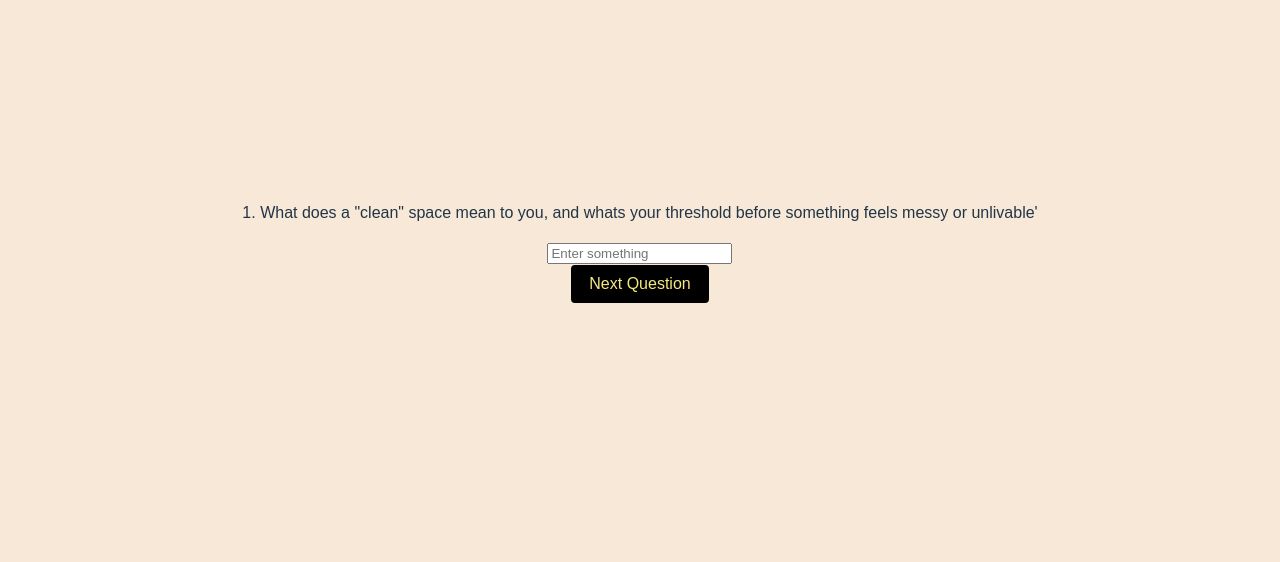
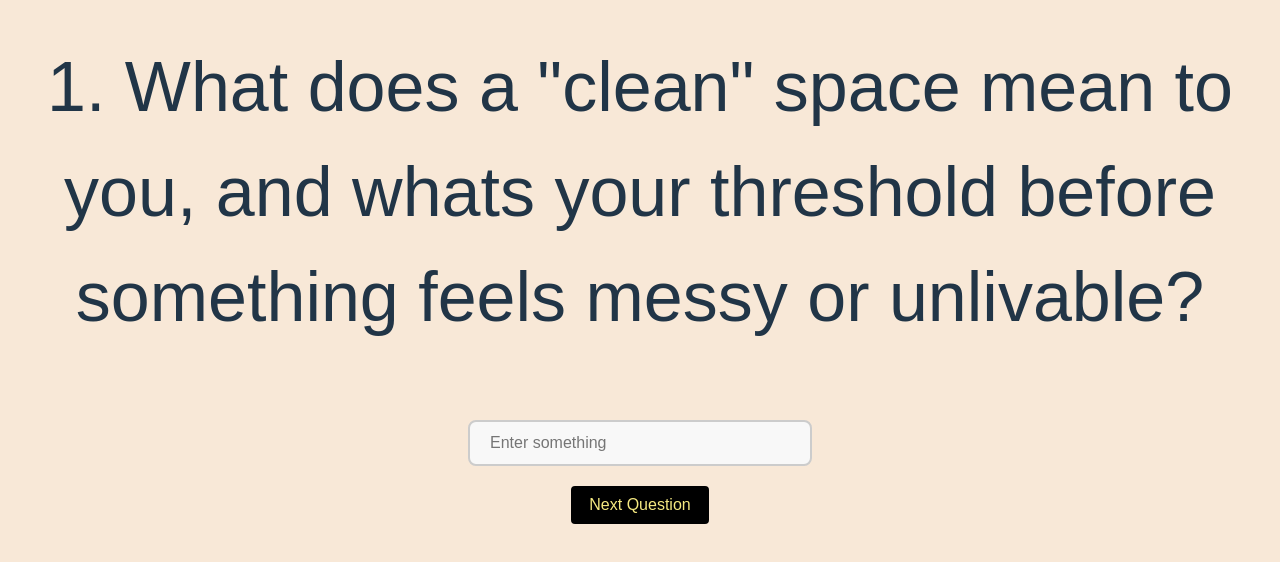
Before and after one commit to MatthewOsorio/BLCHackathon2025, a React (Vite) app in the folder our-project/: page /question in a window 1280 px wide. Shown: the part 216-778 px from the top of the page. Built offline with nearby package versions, Linux system fonts and the light colour scheme.

Commit message:
added mostly frontend mvp

```diff
--- a/our-project/src/components/ListingCard.css
+++ b/our-project/src/components/ListingCard.css
@@ -8,6 +8,8 @@
 }
 
 .listingCards{
+    display: flex;
+
     border: 2px solid black;
     padding: 10px;
     border-radius: 50px;
@@ -25,5 +27,12 @@
 
 .priceHeart{
     display: flex;
-    padding-left: 5pt;
+    padding-left: 50pt;
+
 }
+
+.heartBtn{
+    transform: scale(0.7);
+    background-color: grey;
+    opacity: 0.8;
+}
--- a/our-project/src/components/Microview.jsx
+++ b/our-project/src/components/Microview.jsx
@@ -1,39 +1,35 @@
-import React, { useState, useEffect, use } from 'react';
-import { getListing } from '../services/rentcast_api';
-import './ListingCard.css'
+import React, { useState } from 'react';
+import './ListingCard.css';
 
 function MicroView() {
-  const [listings, setListings] = useState([]); // Ensure it's initialized as an empty array
-  const [loading, setLoading] = useState(false)
+  // Hardcoded listings instead of API call
+  const listings = [
+    { addressLine1: '123 Main St', price: 1200 },
+    { addressLine1: '456 Oak St', price: 1500 },
+    { addressLine1: '789 Pine St', price: 1100 },
+    { addressLine1: '101 Maple St', price: 1300 },
+    { addressLine1: '202 Birch St', price: 1400 },
+  ];
 
-  useEffect(() => {
-    const getCurrentListing = async() =>{
-        setLoading(true)
-        const newListings = await getListing();
-        console.log(newListings)
-        setListings(newListings)
-        setLoading(false)
-    }
+  const [loading, setLoading] = useState(false); // Keep the loading state for any future use
 
-    getCurrentListing();
-  }, []); // Empty dependency array ensures this runs only once
-
-  useEffect(()=>{console.log(listings)}, [listings])
   return (
-    <div className = "aptCard">
+    <div className="aptCard">
       <h2>Apartment Listings</h2>
-        <div className = "listingCard">
-            {listings && (
-
+      <div className="listingCard">
+        {listings.length > 0 ? (
           listings.map((listing, index) => (
-                <div className = "listingCards"key={index}>
+            <div className="listingCards" key={index}>
               <h3>Address: {listing.addressLine1}</h3>
-                  <div className = "priceHeart">
+              <p>Matt liked this!</p>
+              <div className="priceHeart">
                 <p>Price: ${listing.price}</p>
-                    <button>♡</button>
+                <button className="heartBtn">♡</button>
               </div>
             </div>
           ))
+        ) : (
+          <div>No listings available</div>
         )}
       </div>
       {loading && <div>loading</div>}
--- a/our-project/src/components/NavBar.jsx
+++ b/our-project/src/components/NavBar.jsx
@@ -18,7 +18,7 @@ function NavBar() {
                 </div>
                 <div className="navbar-links">
                     <Link to="/" className="nav-link">Home</Link>
-                    <Link to="/login" className="nav-link">Login</Link>
+                    <button onClick={toggleAuthentication}>Login</button>
                 </div>
             </nav>
         );
@@ -26,13 +26,12 @@ function NavBar() {
         navBarContent = (
             <nav className="navBar">
                 <div className="navbar-left">
-                    <Link to="/" className="nav-link">Team Name</Link>
+                    <Link to="/" className="nav-link">Roomify</Link>
                 </div>
                 <div className="navbar-links">
                     <Link to="/matches" className="nav-link">Matches</Link>
                     <Link to="/signup" className="nav-link">Profile</Link>
-                    <button onClick={toggleAuthentication}>Messages</button>
-                    <button onClick={toggleAuthentication}>Notifications</button>
+                    <button>Notifications</button>
                 </div>
             </nav>
         );
--- /dev/null
+++ b/our-project/src/pages/Question.css
@@ -0,0 +1,18 @@
+.questions{
+    font-size: 70px;
+}
+
+.inputs{
+    width: 300px; /* Adjust width as needed */
+    padding: 12px 20px; /* Padding inside the input */
+    font-size: 16px; /* Text size */
+    border-radius: 8px; /* Rounded corners */
+    border: 2px solid #ccc; /* Border color */
+    background-color: #f8f8f8; /* Light background */
+    color: #333; /* Text color */
+    transition: border 0.3s ease, box-shadow 0.3s ease; /* Smooth transitions */
+}
+
+.nextBtn{
+    padding-top: 20px;
+}
--- a/our-project/src/pages/Question.jsx
+++ b/our-project/src/pages/Question.jsx
@@ -1,5 +1,6 @@
 import React, { useState } from "react";
 import { Link } from "react-router-dom";
+import './Question.css';
 
 function Question () {
     const [questionCounter, setQuestionCounter] = useState(1);
@@ -34,11 +35,11 @@ function Question () {
     let displayQuestion = '';
 
     return (
-        <div className = "questionsContainer">
+        <div>
             {questionCounter === 1 && (
-                <div>
-                    <p>1. What does a "clean" space mean to you, and whats your threshold before something feels messy or unlivable' </p>
-                    <input
+                <div className="q1">
+                    <p className = "questions">1. What does a "clean" space mean to you, and whats your threshold before something feels messy or unlivable? </p>
+                    <input className = "inputs"
                         type="text"
                         value={q1Input}
                         onChange={handleChange1}
@@ -49,8 +50,8 @@ function Question () {
 
             {questionCounter === 2 && (
                 <div>
-                    <p>2. When you're overwhelmed or stressed, how does that usually show up in your space or behavior at home? </p>
-                    <input
+                    <p className = "questions">2. When you're overwhelmed or stressed, how does that usually show up in your space or behavior at home? </p>
+                    <input className = "inputs"
                         type="text"
                         value={q2Input}
                         onChange={handleChange2}
@@ -61,8 +62,8 @@ function Question () {
 
             {questionCounter === 3 && (
                 <div>
-                    <p> 3.When you're annoyed about something small a roommate does, how do you usually bring it up-or do you let it slide? </p>
-                        <input
+                    <p className = "questions"> 3. When you're annoyed about something small a roommate does, how do you usually bring it up-or do you let it slide? </p>
+                        <input  className = "inputs"
                         type="text"
                         value={q3Input}
                         onChange={handleChange3}
@@ -73,8 +74,8 @@ function Question () {
 
             {questionCounter === 4 && (
                 <div>
-                    <p> 4. What's a past roommate conflict you've had, and how did you handle it? </p>
-                        <input
+                    <p className = "questions">  4. What's a past roommate conflict you've had, and how did you handle it? </p>
+                        <input  className = "inputs"
                         type="text"
                         value={q4Input}
                         onChange={handleChange4}
@@ -85,8 +86,8 @@ function Question () {
 
             {questionCounter === 5 && (
                 <div>
-                    <p> 5. What are your non-negotiables in a roommate situation? What's something small that ended up being a big deal for you in the past? </p>
-                        <input
+                    <p className = "questions"> 5. What are your non-negotiables in a roommate situation? What's something small that ended up being a big deal for you in the past? </p>
+                        <input  className = "inputs"
                         type="text"
                         value={q5Input}
                         onChange={handleChange5}
@@ -95,6 +96,7 @@ function Question () {
                 </div>
             )}
 
+            <div className = "nextBtn">
                 {questionCounter < 5 && (
                     <button onClick={increment}>Next Question</button>
                 )}
@@ -102,6 +104,7 @@ function Question () {
                     //<button onClick={increment}>Done</button>
                     <Link to = "/userHomepage">Submit</Link>
                 )}
+            </div>
 
         </div>
 
```
Lines whose indentation alone changed are shown as unchanged.
